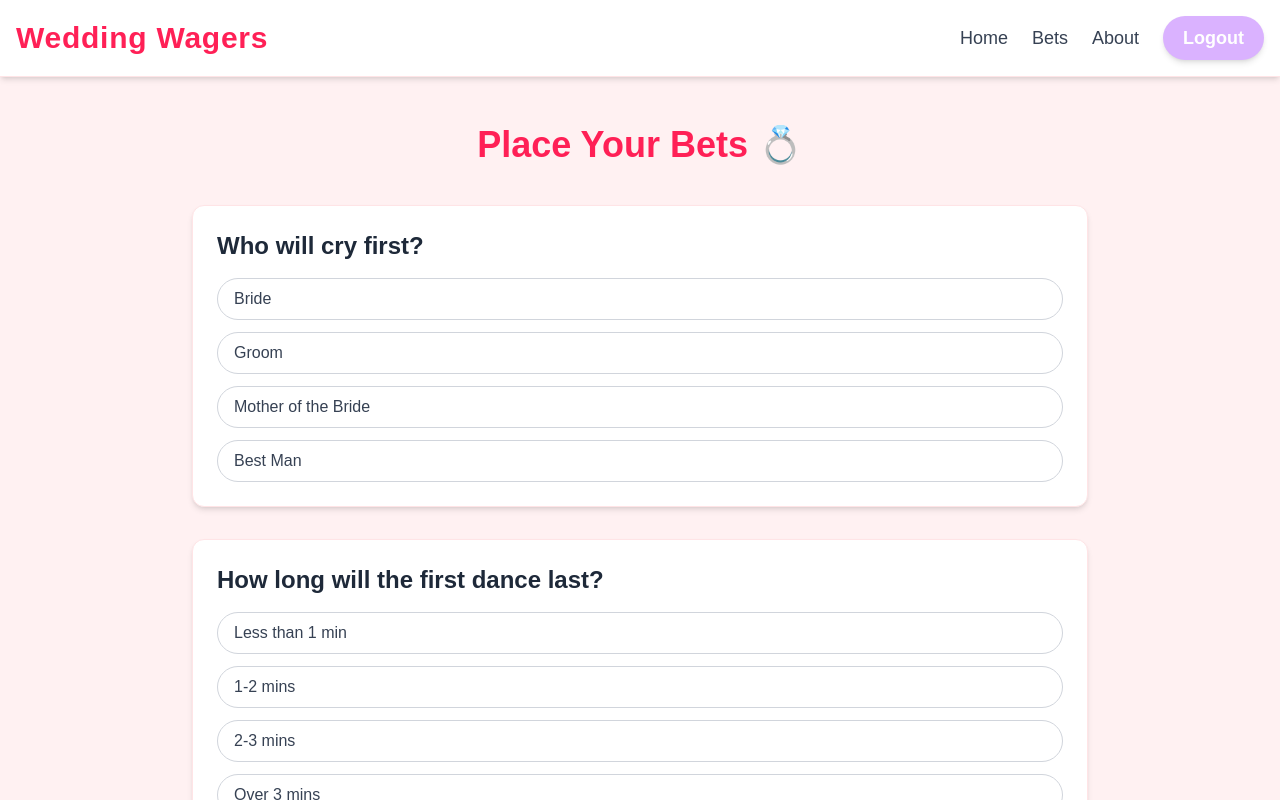
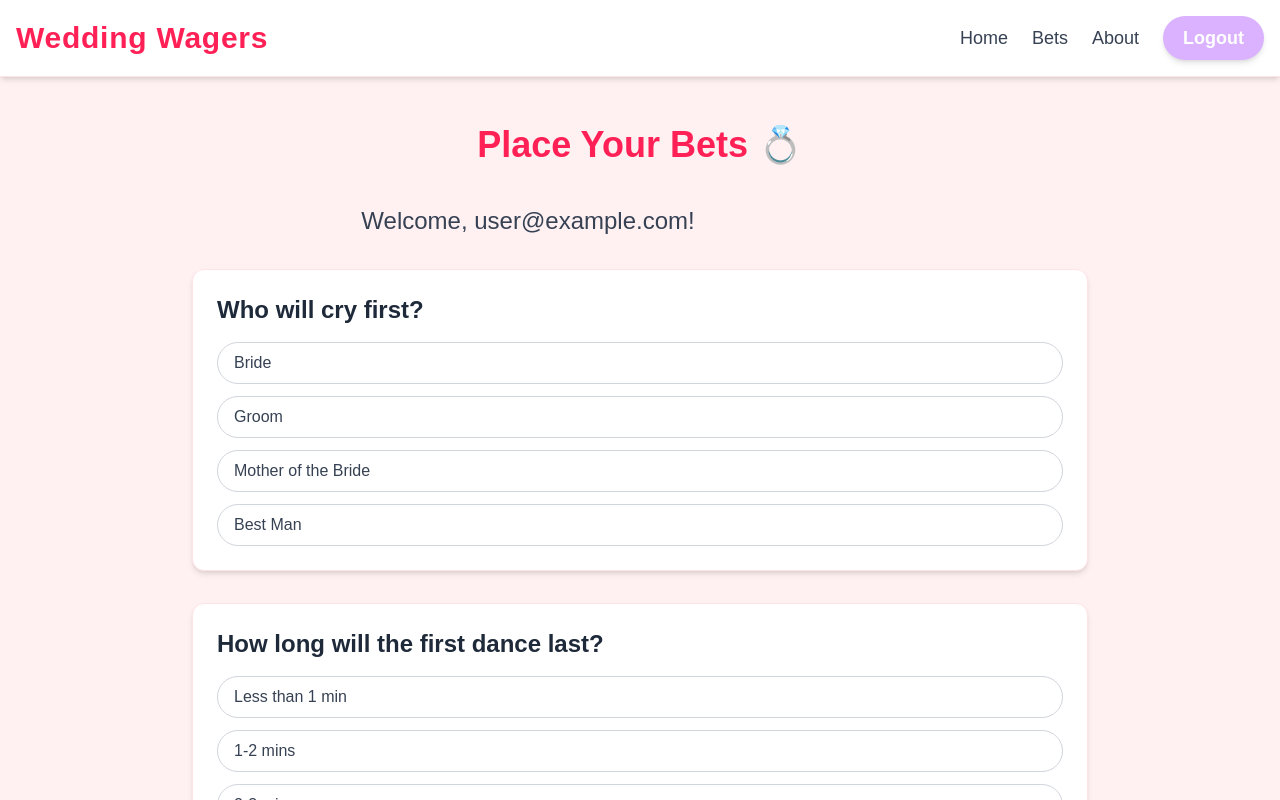
Before and after one commit to winniedapooh1/WeddingBetApp, a Next.js app in the folder workspace/: page /bets in a window 1280 px wide. Shown: the top 800 px of the page. Built offline with nearby package versions, Linux system fonts and the light colour scheme; no server answers; sample sign-in values are in the browser's storage.

Commit message:
updated bets to make sure to check if you are logged in

```diff
--- a/workspace/app/bets/page.tsx
+++ b/workspace/app/bets/page.tsx
@@ -1,9 +1,13 @@
-"use client";
+// app/bets/page.tsx
+"use client"; // This is a Client Component
 
-import { useState } from "react";
+import { useState, useEffect } from "react"; // Added useEffect
 import Link from "next/link";
-import Navbar from '../components/navBar';
+import { useRouter } from "next/navigation"; // Added useRouter
+import { useAuth } from "../context/page"; // Added useAuth
+import Navbar from '../components/navBar'; // Ensure this path is correct: '../components/Navbar' if your file is Navbar.tsx
 
+// Mock data - This will be replaced with Firestore data later
 const mockBets = [
     {
         id: 1,
@@ -23,24 +27,57 @@ const mockBets = [
 ];
 
 export default function BetsPage() {
+    // State for managing user's bet selections
     const [selections, setSelections] = useState<{ [key: number]: string }>({});
 
+    // Get authentication state from AuthContext
+    const { currentUser, loading } = useAuth();
+    // Get router for redirection
+    const router = useRouter();
+
+    // Effect hook to handle authentication-based redirection
+    useEffect(() => {
+        // If authentication state is no longer loading AND there is no current user,
+        // it means the user is not logged in. Redirect them to the login page.
+        if (!loading && !currentUser) {
+            router.push('/login');
+        }
+    }, [currentUser, loading, router]); // Dependencies: re-run when these values change
+
+    // Function to handle selection of a bet option
     const handleSelect = (betId: number, option: string) => {
         setSelections((prev) => ({ ...prev, [betId]: option }));
     };
 
+    // --- Conditional Rendering for Authentication State ---
+    // If authentication state is still loading, or if there's no current user (and loading is done),
+    // display a loading/redirecting message. This prevents flickering and ensures the page
+    // doesn't render sensitive content before authentication is confirmed.
+    if (loading || (!currentUser && !loading)) {
+        return (
+            <div className="font-sans min-h-screen flex items-center justify-center bg-rose-50 text-gray-700">
+                {loading ? 'Loading bets...' : 'Redirecting to login...'}
+            </div>
+        );
+    }
+
+    // --- Main Page Content (Rendered only if user is authenticated) ---
     return (
         <div className="bg-rose-50 min-h-screen flex flex-col">
-            {/* Navbar */}
+            {/* Navbar component, which will show Login/Logout based on auth state */}
             <Navbar />
 
-
-            {/* Main Content */}
+            {/* Main content area for displaying bets */}
             <main className="flex-grow py-12 px-4 sm:px-6 lg:px-8">
                 <div className="max-w-4xl mx-auto">
                     <h1 className="text-4xl font-extrabold text-rose-500 text-center mb-10">
                         Place Your Bets 💍
                     </h1>
+                    {currentUser && ( // Display welcome message if user is logged in
+                        <p className="text-xl md:text-2xl mb-8 max-w-2xl text-gray-700 text-center">
+                            Welcome, {currentUser.email}!
+                        </p>
+                    )}
 
                     <div className="grid gap-8">
                         {mockBets.map((bet) => (
@@ -77,6 +114,7 @@ export default function BetsPage() {
                         ))}
                     </div>
                     <button
+                        // IMPORTANT: Replace alert() with a custom modal/message box for production
                         onClick={() => alert("Your bets have been submitted! 🎉")}
                         className="mt-8 bg-purple-300 hover:bg-purple-400 text-white font-semibold py-3 px-8 rounded-full text-lg shadow-md transition duration-300 ease-in-out transform hover:-translate-y-1 hover:scale-105"
                     >
```
